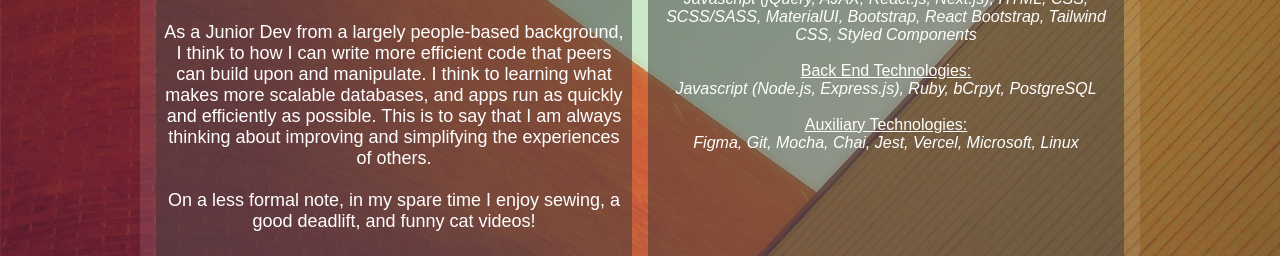
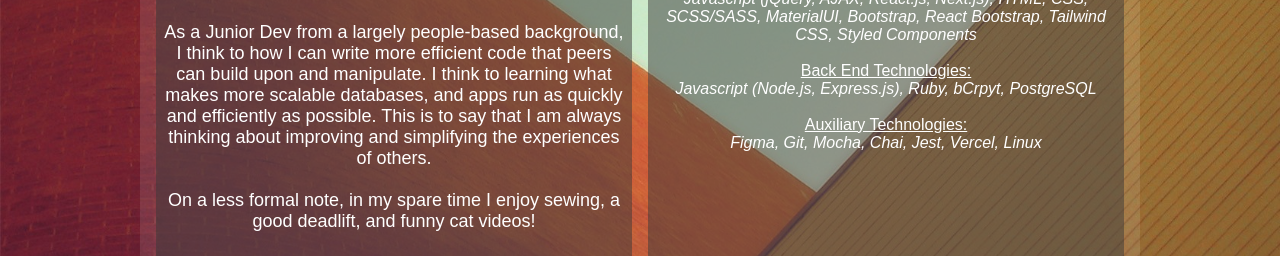
Before and after one commit to rphillipsosei/rhoda-portfolio, a Next.js app: page / in a window 1280 px wide. Shown: the part 1220-1476 px from the top of the page. Built offline with nearby package versions, Linux system fonts and the light colour scheme; a web font is replaced by a local one.

Commit message:
update skills

```diff
--- a/components/About.js
+++ b/components/About.js
@@ -43,7 +43,7 @@ export default function Home() {
 
           <br></br>
           <u>Auxiliary Technologies:</u>
-          <i>Figma, Git, Mocha, Chai, Jest, Vercel, Microsoft, Linux</i>
+          <i>Figma, Git, Mocha, Chai, Jest, Vercel, Linux</i>
         </div>
       </div>
       <div className={styles.btnrow}>
```
